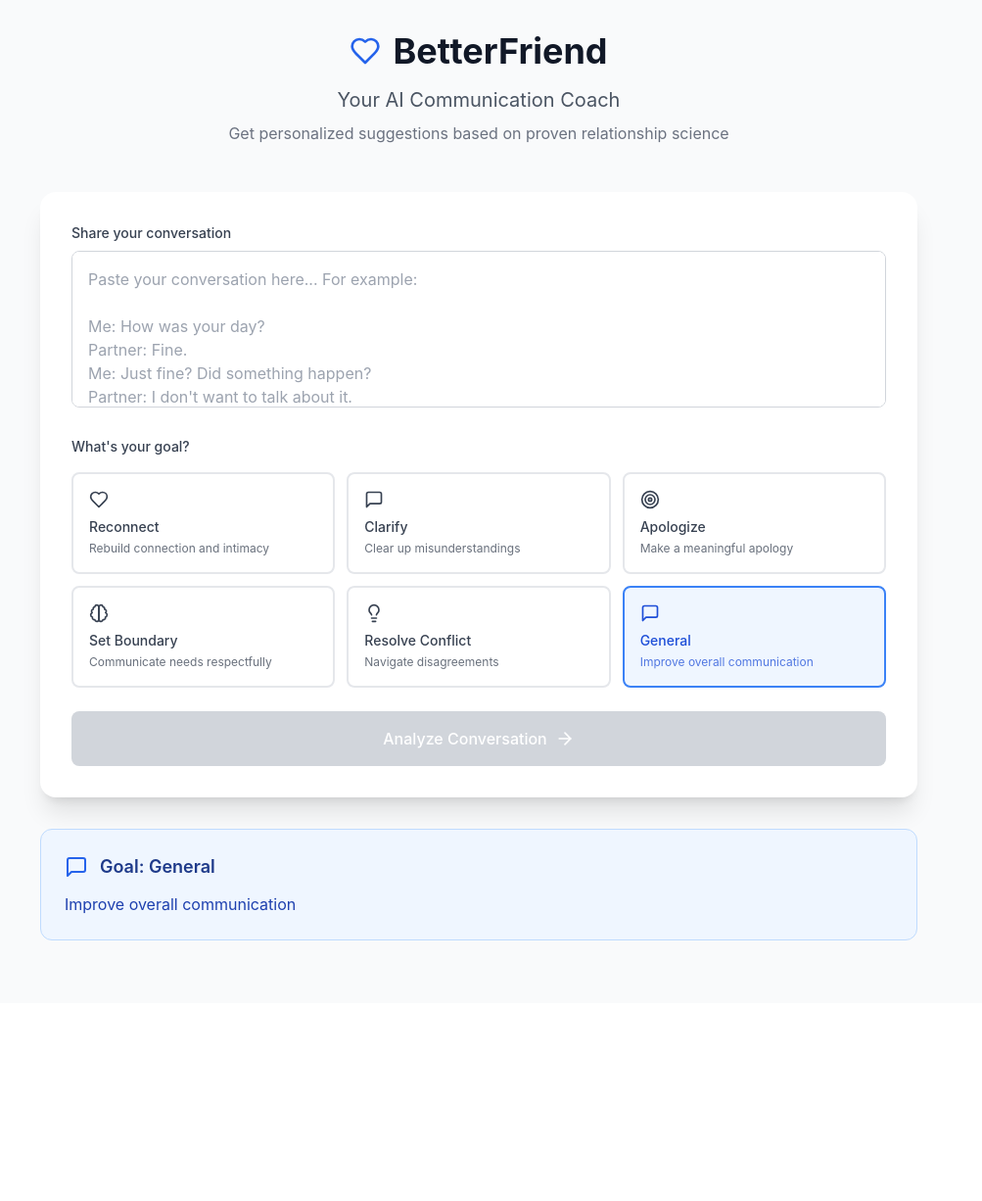
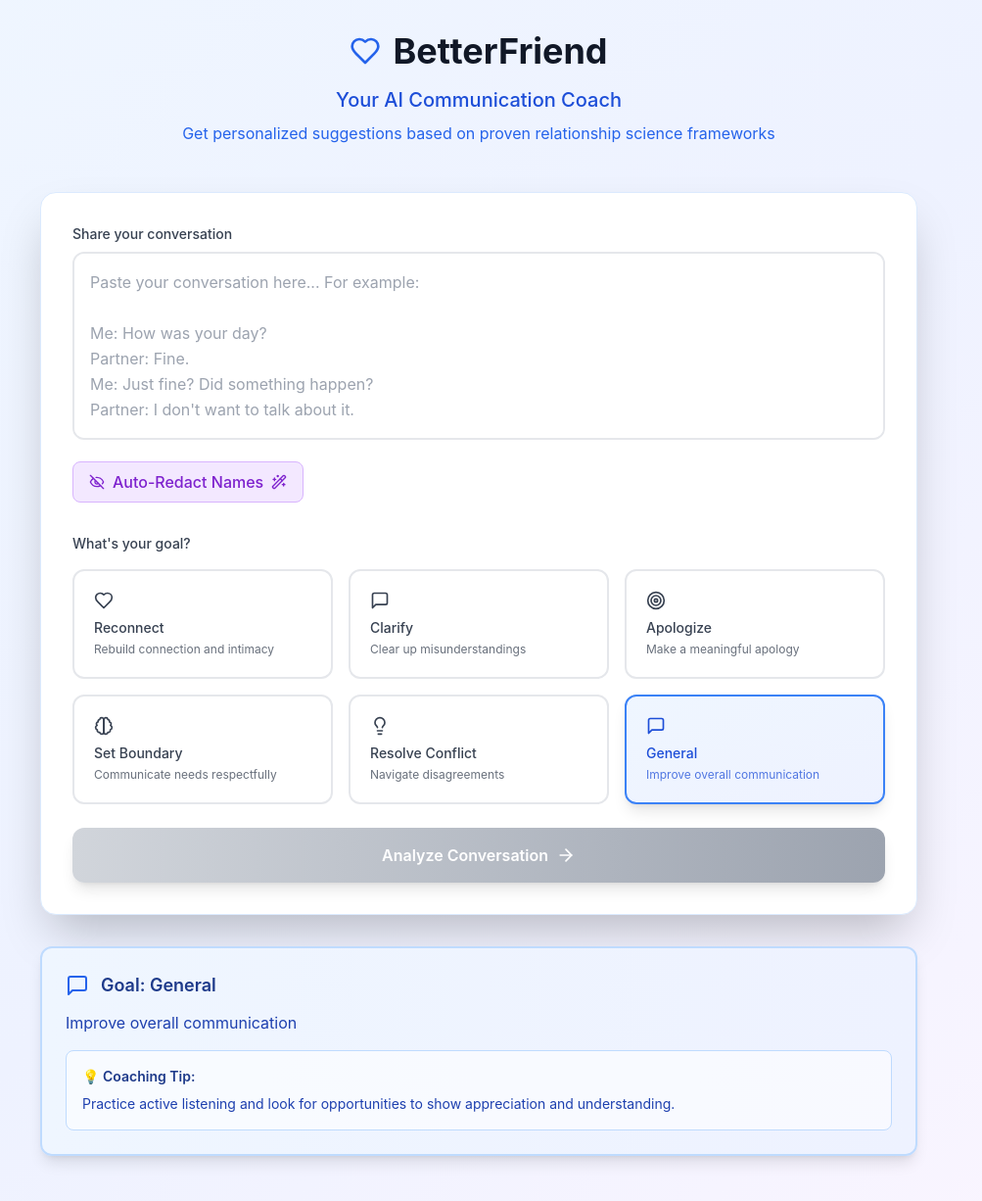
Before and after one commit to judyoh1998/vibecoding, a React (Vite) app: page / in a window 1280 px wide. Shown: the top 1226 px of the page at 98% size, without its empty margins (151-1154 px from the left). Before the commit the page ends 1024 px from the top, so only its background shows below. Built offline with nearby package versions, Linux system fonts and the light colour scheme.

Commit message:
Restore original full BetterFriend UI with all features

```diff
--- a/src/pages/AnalysisPage.tsx
+++ b/src/pages/AnalysisPage.tsx
@@ -1,10 +1,10 @@
 import React, { useState, useEffect } from 'react';
-import { ArrowLeft, Copy, ThumbsUp, ThumbsDown, Lightbulb, Heart, MessageSquare, Target, TrendingUp, Brain, AlertCircle } from 'lucide-react';
+import { ArrowLeft, Copy, ThumbsUp, ThumbsDown, Lightbulb, Heart, MessageSquare, Target, TrendingUp, Brain, AlertCircle, Sparkles, CheckCircle, Star } from 'lucide-react';
 import { Link } from 'react-router-dom';
 import { useStore } from '../store/useStore';
 import InteractiveConversation from '../components/InteractiveConversation';
 import ConversationHighlights from '../components/ConversationHighlights';
-import toast, { Toaster } from 'react-hot-toast';
+import toast from 'react-hot-toast';
 import { analyzeConversation } from '../utils/analysisUtils';
 
 const AnalysisPage = () => {
@@ -15,6 +15,8 @@ const AnalysisPage = () => {
   const [highlights, setHighlights] = useState([]);
   const [interactiveHighlights, setInteractiveHighlights] = useState([]);
   const [parsedMessages, setParsedMessages] = useState([]);
+  const [selectedSuggestion, setSelectedSuggestion] = useState(null);
+  const [copiedSuggestions, setCopiedSuggestions] = useState(new Set());
 
   const getSentimentColor = (score: number) => {
     if (score > 0.3) return 'bg-green-100 text-green-800';
@@ -45,8 +47,16 @@ const AnalysisPage = () => {
     performAnalysis();
   }, []);
 
-  const handleCopySuggestion = (text: string) => {
+  const handleCopySuggestion = (text: string, id: number) => {
     navigator.clipboard.writeText(text);
+    setCopiedSuggestions(prev => new Set([...prev, id]));
+    setTimeout(() => {
+      setCopiedSuggestions(prev => {
+        const newSet = new Set(prev);
+        newSet.delete(id);
+        return newSet;
+      });
+    }, 2000);
     toast.success('Copied to clipboard!');
   };
 
@@ -54,7 +64,7 @@ const AnalysisPage = () => {
     return (
       <div className="min-h-screen pt-8 px-4 sm:px-6 lg:px-8 flex items-center justify-center">
         <div className="text-center">
-          <MessageSquare className="w-16 h-16 text-gray-400 mx-auto mb-4" />
+          <MessageSquare className="w-16 h-16 text-blue-400 mx-auto mb-4" />
           <h2 className="text-xl font-semibold text-gray-900 mb-2">No conversation to analyze</h2>
           <p className="text-gray-600 mb-6">Start by sharing a conversation snippet on the home page.</p>
           <Link
@@ -70,7 +80,7 @@ const AnalysisPage = () => {
   }
 
   return (
-    <div className="min-h-screen pt-8 pb-16 px-4 sm:px-6 lg:px-8">
+    <div className="min-h-screen bg-gradient-to-br from-blue-50 via-indigo-50 to-purple-50 pt-8 pb-16 px-4 sm:px-6 lg:px-8">
       <div className="max-w-6xl mx-auto">
         {/* Header */}
         <div className="flex items-center justify-between mb-8">
@@ -83,7 +93,7 @@ const AnalysisPage = () => {
             </Link>
             <div>
               <h1 className="text-2xl font-bold text-gray-900">Conversation Analysis</h1>
-              <p className="text-gray-600">Goal: <span className="font-medium text-blue-600 capitalize">{currentGoal}</span></p>
+              <p className="text-blue-700">Goal: <span className="font-semibold text-indigo-600 capitalize">{currentGoal}</span></p>
             </div>
           </div>
         </div>
@@ -91,9 +101,9 @@ const AnalysisPage = () => {
         {isAnalyzing ? (
           <div className="flex items-center justify-center py-16">
             <div className="text-center">
-              <div className="w-16 h-16 border-4 border-blue-200 border-t-blue-600 rounded-full animate-spin mx-auto mb-4"></div>
+              <div className="w-16 h-16 border-4 border-indigo-200 border-t-indigo-600 rounded-full animate-spin mx-auto mb-4"></div>
               <h3 className="text-lg font-semibold text-gray-900 mb-2">Analyzing your conversation...</h3>
-              <p className="text-gray-600">Applying communication frameworks and generating suggestions</p>
+              <p className="text-blue-600">Applying communication frameworks and generating personalized suggestions</p>
             </div>
           </div>
         ) : (
@@ -101,6 +111,71 @@ const AnalysisPage = () => {
             <div className="grid lg:grid-cols-3 gap-8">
             {/* Left Side - Conversation with Embedded Analysis */}
             <div className="lg:col-span-2 space-y-6">
+
+              {/* Suggestions Section - Now prominently displayed */}
+              <div className="bg-gradient-to-r from-green-50 to-emerald-50 rounded-2xl p-6 shadow-xl border-2 border-green-200">
+                <div className="flex items-center space-x-3 mb-6">
+                  <div className="p-2 bg-green-100 rounded-lg">
+                    <Lightbulb className="w-6 h-6 text-green-600" />
+                  </div>
+                  <div>
+                    <h3 className="text-xl font-bold text-green-900">Personalized Suggestions</h3>
+                    <p className="text-green-700 text-sm">Based on your goal: <span className="font-semibold capitalize">{currentGoal}</span></p>
+                  </div>
+                </div>
+
+                <div className="grid gap-4">
+                  {suggestions.map((suggestion, index) => (
+                    <div
+                      key={suggestion.id}
+                      className={`p-5 rounded-xl border-2 transition-all duration-300 cursor-pointer ${
+                        selectedSuggestion === suggestion.id
+                          ? 'border-green-400 bg-white shadow-lg transform scale-[1.02]'
+                          : 'border-green-200 bg-white hover:border-green-300 hover:shadow-md'
+                      }`}
+                      onClick={() => setSelectedSuggestion(selectedSuggestion === suggestion.id ? null : suggestion.id)}
+                    >
+                      <div className="flex items-start justify-between mb-3">
+                        <div className="flex items-center space-x-2">
+                          <span className="w-6 h-6 bg-green-100 text-green-700 rounded-full flex items-center justify-center text-sm font-bold">
+                            {index + 1}
+                          </span>
+                          <span className="text-xs font-medium text-green-600 bg-green-100 px-2 py-1 rounded-full">
+                            {suggestion.style}
+                          </span>
+                        </div>
+                        <button
+                          onClick={(e) => {
+                            e.stopPropagation();
+                            handleCopySuggestion(suggestion.text, suggestion.id);
+                          }}
+                          className={`flex items-center space-x-1 px-3 py-1 rounded-lg text-xs font-medium transition-all duration-200 ${
+                            copiedSuggestions.has(suggestion.id)
+                              ? 'bg-green-500 text-white'
+                              : 'bg-green-100 text-green-700 hover:bg-green-200'
+                          }`}
+                        >
+                          {copiedSuggestions.has(suggestion.id) ? (
+                            <>
+                              <CheckCircle className="w-3 h-3" />
+                              <span>Copied!</span>
+                            </>
+                          ) : (
+                            <>
+                              <Copy className="w-3 h-3" />
+                              <span>Copy</span>
+                            </>
+                          )}
+                        </button>
+                      </div>
+                      <p className="text-gray-800 font-medium mb-2 leading-relaxed">"{suggestion.text}"</p>
+                      <p className="text-xs text-gray-600 mb-2">{suggestion.rationale}</p>
+                      <p className="text-xs text-green-600 font-medium">{suggestion.framework}</p>
+                    </div>
+                  ))}
+                </div>
+              </div>
+
               {/* Interactive Conversation */}
               <InteractiveConversation
                 messages={parsedMessages}
@@ -109,7 +184,7 @@ const AnalysisPage = () => {
               />
 
               {/* Embedded Patterns Detected */}
-              <div className="bg-white rounded-xl p-6 shadow-lg">
+              <div className="bg-white rounded-xl p-6 shadow-xl border border-gray-200">
                 <div className="flex items-center space-x-2 mb-4">
                   <Target className="w-5 h-5 text-indigo-500" />
                   <h3 className="text-lg font-semibold text-gray-900">Patterns Detected</h3>
@@ -117,7 +192,7 @@ const AnalysisPage = () => {
 
                 <div className="space-y-2">
                   {analysis.patterns && analysis.patterns.length > 0 ? analysis.patterns.map((pattern: string, index: number) => (
-                    <div key={index} className="flex items-center space-x-3 p-3 bg-indigo-50 rounded-lg">
+                    <div key={index} className="flex items-center space-x-3 p-4 bg-gradient-to-r from-indigo-50 to-purple-50 rounded-lg border border-indigo-200">
                       <TrendingUp className="w-4 h-4 text-indigo-600" />
                       <div className="flex-1">
                         <span className="text-sm font-medium text-indigo-800">{pattern}</span>
@@ -135,7 +210,7 @@ const AnalysisPage = () => {
             {/* Right Side - Analysis Components */}
             <div className="lg:col-span-1 space-y-6">
               {/* Emotional Tone */}
-              <div className="bg-white rounded-xl p-6 shadow-lg">
+              <div className="bg-white rounded-xl p-6 shadow-xl border border-gray-200">
                 <div className="flex items-center space-x-2 mb-4">
                   <Heart className="w-5 h-5 text-pink-500" />
                   <h3 className="text-lg font-semibold text-gray-900">Emotional Tone</h3>
@@ -169,14 +244,14 @@ const AnalysisPage = () => {
               />
 
               {/* Communication Framework with Examples */}
-              <div className="bg-white rounded-xl p-6 shadow-lg">
+              <div className="bg-white rounded-xl p-6 shadow-xl border border-gray-200">
                 <div className="flex items-center space-x-2 mb-4">
                   <Brain className="w-5 h-5 text-purple-500" />
                   <h3 className="text-lg font-semibold text-gray-900">Communication Framework</h3>
                 </div>
 
                 <div className="space-y-4">
-                  <div className="border border-gray-200 rounded-lg p-4">
+                  <div className="border-2 border-blue-200 rounded-xl p-4 bg-gradient-to-r from-blue-50 to-indigo-50">
                     <h4 className="font-medium text-gray-900 mb-3">Nonviolent Communication (NVC)</h4>
                     <div className="space-y-3 text-sm">
                       <div>
@@ -197,7 +272,7 @@ const AnalysisPage = () => {
                     </div>
                   </div>
 
-                  <div className="border border-gray-200 rounded-lg p-4">
+                  <div className="border-2 border-green-200 rounded-xl p-4 bg-gradient-to-r from-green-50 to-emerald-50">
                     <h4 className="font-medium text-gray-900 mb-3">Gottman Method</h4>
                     <div className="grid grid-cols-2 gap-4 text-sm">
                       <div className="text-center">
@@ -213,7 +288,7 @@ const AnalysisPage = () => {
                     </div>
 
                     {/* Gottman Examples */}
-                    <div className="mt-4 p-3 bg-blue-50 rounded-lg border border-blue-200">
+                    <div className="mt-4 p-3 bg-white bg-opacity-60 rounded-lg border border-green-300">
                       <h5 className="font-medium text-blue-900 mb-2">💡 Examples</h5>
                       <div className="space-y-1 text-xs text-blue-800">
                         <p><strong>Bid:</strong> "How was your day?"</p>
@@ -227,7 +302,7 @@ const AnalysisPage = () => {
 
               {/* Risk Assessment */}
               {analysis.risks.length > 0 && (
-                <div className="bg-white rounded-xl p-6 shadow-lg border-l-4 border-orange-500">
+                <div className="bg-white rounded-xl p-6 shadow-xl border-l-4 border-orange-500">
                   <div className="flex items-center space-x-2 mb-4">
                     <AlertCircle className="w-5 h-5 text-orange-500" />
                     <h3 className="text-lg font-semibold text-gray-900">Gentle Reminders</h3>
@@ -247,7 +322,6 @@ const AnalysisPage = () => {
           )
         )}
       </div>
-      <Toaster position="top-right" />
     </div>
   );
 };
--- a/src/pages/HomePage.tsx
+++ b/src/pages/HomePage.tsx
@@ -1,6 +1,6 @@
 import React, { useState } from 'react';
 import { useNavigate } from 'react-router-dom';
-import { MessageSquare, Target, Heart, Brain, ArrowRight, Lightbulb } from 'lucide-react';
+import { MessageSquare, Target, Heart, Brain, ArrowRight, Lightbulb, Eye, EyeOff, Wand2 } from 'lucide-react';
 import { useStore } from '../store/useStore';
 import toast from 'react-hot-toast';
 
@@ -9,6 +9,8 @@ const HomePage = () => {
   const { setCurrentSnippet, setCurrentGoal } = useStore();
   const [snippet, setSnippet] = useState('');
   const [goal, setGoal] = useState('general');
+  const [isRedacted, setIsRedacted] = useState(false);
+  const [originalSnippet, setOriginalSnippet] = useState('');
 
   const goals = [
     { id: 'reconnect', label: 'Reconnect', icon: Heart, description: 'Rebuild connection and intimacy' },
@@ -18,6 +20,67 @@ const HomePage = () => {
     { id: 'conflict', label: 'Resolve Conflict', icon: Lightbulb, description: 'Navigate disagreements' },
     { id: 'general', label: 'General', icon: MessageSquare, description: 'Improve overall communication' }
   ];
+
+  const autoRedact = () => {
+    if (isRedacted) {
+      // Restore original
+      setSnippet(originalSnippet);
+      setIsRedacted(false);
+      toast.success('Names restored');
+      return;
+    }
+
+    if (!snippet.trim()) {
+      toast.error('Please enter a conversation first');
+      return;
+    }
+
+    setOriginalSnippet(snippet);
+
+    // Common names to redact
+    const commonNames = [
+      'John', 'Jane', 'Mike', 'Sarah', 'David', 'Lisa', 'Chris', 'Amy', 'Tom', 'Emma',
+      'Alex', 'Jessica', 'Ryan', 'Ashley', 'Kevin', 'Michelle', 'Brian', 'Amanda', 'Steve', 'Jennifer',
+      'Mark', 'Nicole', 'Paul', 'Stephanie', 'Matt', 'Rachel', 'Dan', 'Lauren', 'Josh', 'Megan',
+      'Adam', 'Samantha', 'Ben', 'Katie', 'Jake', 'Hannah', 'Tyler', 'Brittany', 'Sean', 'Courtney'
+    ];
+
+    let redactedText = snippet;
+    const foundNames = new Set();
+
+    // Find names in the text
+    commonNames.forEach(name => {
+      const regex = new RegExp(`\\b${name}\\b`, 'gi');
+      if (regex.test(redactedText)) {
+        foundNames.add(name.toLowerCase());
+      }
+    });
+
+    // Replace names with generic alternatives
+    const replacements = ['Person A', 'Person B', 'Person C', 'Person D', 'Person E'];
+    let replacementIndex = 0;
+
+    foundNames.forEach(name => {
+      if (replacementIndex < replacements.length) {
+        const regex = new RegExp(`\\b${name}\\b`, 'gi');
+        redactedText = redactedText.replace(regex, replacements[replacementIndex]);
+        replacementIndex++;
+      }
+    });
+
+    // Also look for potential names in speaker patterns (Name:)
+    const speakerPattern = /^([A-Z][a-z]+):/gm;
+    const speakers = [...redactedText.matchAll(speakerPattern)];
+    speakers.forEach((match, index) => {
+      if (index < replacements.length) {
+        redactedText = redactedText.replace(new RegExp(`^${match[1]}:`, 'gm'), `${replacements[index]}:`);
+      }
+    });
+
+    setSnippet(redactedText);
+    setIsRedacted(true);
+    toast.success(`Names redacted for privacy`);
+  };
 
   const handleAnalyze = () => {
     if (!snippet.trim()) {
@@ -33,7 +96,7 @@ const HomePage = () => {
   const selectedGoal = goals.find(g => g.id === goal);
 
   return (
-    <div className="min-h-screen pt-8 pb-16 px-4 sm:px-6 lg:px-8">
+    <div className="min-h-screen bg-gradient-to-br from-blue-50 via-indigo-50 to-purple-50 pt-8 pb-16 px-4 sm:px-6 lg:px-8">
       <div className="max-w-4xl mx-auto">
         {/* Header */}
         <div className="text-center mb-12">
@@ -41,15 +104,15 @@ const HomePage = () => {
             <Heart className="w-8 h-8 text-blue-600" />
             <h1 className="text-4xl font-bold text-gray-900">BetterFriend</h1>
           </div>
-          <p className="text-xl text-gray-600 mb-2">Your AI Communication Coach</p>
-          <p className="text-gray-500">
-            Get personalized suggestions based on proven relationship science
+          <p className="text-xl text-blue-700 mb-2 font-medium">Your AI Communication Coach</p>
+          <p className="text-blue-600">
+            Get personalized suggestions based on proven relationship science frameworks
           </p>
         </div>
 
         {/* Main Form */}
-        <div className="bg-white rounded-2xl shadow-xl p-8 mb-8">
-          <div className="mb-6">
+        <div className="bg-white rounded-2xl shadow-2xl p-8 mb-8 border border-blue-100">
+          <div className="mb-8">
             <label htmlFor="snippet" className="block text-sm font-medium text-gray-700 mb-2">
               Share your conversation
             </label>
@@ -57,26 +120,42 @@ const HomePage = () => {
               id="snippet"
               value={snippet}
               onChange={(e) => setSnippet(e.target.value)}
-              placeholder="Paste your conversation here... For example:&#10;&#10;Me: How was your day?&#10;Partner: Fine.&#10;Me: Just fine? Did something happen?&#10;Partner: I don't want to talk about it."
-              className="w-full h-40 p-4 border border-gray-300 rounded-lg focus:ring-2 focus:ring-blue-500 focus:border-transparent resize-none"
+              placeholder="Paste your conversation here... For example:&#10;&#10;Me: How was your day?&#10;Partner: Fine.&#10;Me: Just fine? Did something happen?&#10;Partner: I don't want to talk about it.&#10;&#10;💡 Tip: Use 'Speaker: message' format for best results"
+              className="w-full h-48 p-4 border-2 border-gray-200 rounded-xl focus:ring-3 focus:ring-blue-500 focus:border-blue-500 resize-none transition-all duration-200 text-gray-800 leading-relaxed"
             />
+
+            {/* Auto-redact button */}
+            <div className="mt-4 flex items-center justify-between">
+              <button
+                onClick={autoRedact}
+                className={`flex items-center space-x-2 px-4 py-2 rounded-lg font-medium transition-all duration-200 ${
+                  isRedacted
+                    ? 'bg-green-100 text-green-700 hover:bg-green-200 border border-green-300'
+                    : 'bg-purple-100 text-purple-700 hover:bg-purple-200 border border-purple-300'
+                }`}
+              >
+                {isRedacted ? <Eye className="w-4 h-4" /> : <EyeOff className="w-4 h-4" />}
+                <span>{isRedacted ? 'Show Real Names' : 'Auto-Redact Names'}</span>
+                <Wand2 className="w-4 h-4" />
+              </button>
+            </div>
           </div>
 
           <div className="mb-6">
             <label className="block text-sm font-medium text-gray-700 mb-4">
               What's your goal?
             </label>
-            <div className="grid grid-cols-2 md:grid-cols-3 gap-3">
+            <div className="grid grid-cols-2 md:grid-cols-3 gap-4">
               {goals.map((goalOption) => {
                 const Icon = goalOption.icon;
                 return (
                   <button
                     key={goalOption.id}
                     onClick={() => setGoal(goalOption.id)}
-                    className={`p-4 rounded-lg border-2 transition-all duration-200 text-left ${
+                    className={`p-5 rounded-xl border-2 transition-all duration-300 text-left hover:shadow-lg transform hover:-translate-y-1 ${
                       goal === goalOption.id
-                        ? 'border-blue-500 bg-blue-50 text-blue-700'
-                        : 'border-gray-200 hover:border-gray-300 text-gray-700'
+                        ? 'border-blue-500 bg-gradient-to-br from-blue-50 to-indigo-50 text-blue-700 shadow-lg'
+                        : 'border-gray-200 hover:border-blue-300 text-gray-700 bg-white hover:bg-blue-50'
                     }`}
                   >
                     <Icon className="w-5 h-5 mb-2" />
@@ -91,7 +170,7 @@ const HomePage = () => {
           <button
             onClick={handleAnalyze}
             disabled={!snippet.trim()}
-            className="w-full bg-blue-600 text-white py-4 px-6 rounded-lg font-medium hover:bg-blue-700 disabled:bg-gray-300 disabled:cursor-not-allowed transition-colors duration-200 flex items-center justify-center space-x-2"
+            className="w-full bg-gradient-to-r from-blue-600 to-indigo-600 text-white py-4 px-6 rounded-xl font-semibold hover:from-blue-700 hover:to-indigo-700 disabled:from-gray-300 disabled:to-gray-400 disabled:cursor-not-allowed transition-all duration-300 flex items-center justify-center space-x-2 shadow-lg hover:shadow-xl transform hover:-translate-y-0.5"
           >
             <span>Analyze Conversation</span>
             <ArrowRight className="w-5 h-5" />
@@ -100,7 +179,7 @@ const HomePage = () => {
 
         {/* Selected Goal Info */}
         {selectedGoal && (
-          <div className="bg-blue-50 rounded-xl p-6 border border-blue-200">
+          <div className="bg-gradient-to-r from-blue-50 to-indigo-50 rounded-xl p-6 border-2 border-blue-200 shadow-lg">
             <div className="flex items-center space-x-3 mb-3">
               <selectedGoal.icon className="w-6 h-6 text-blue-600" />
               <h3 className="text-lg font-semibold text-blue-900">
@@ -108,6 +187,19 @@ const HomePage = () => {
               </h3>
             </div>
             <p className="text-blue-800">{selectedGoal.description}</p>
+
+            {/* Goal-specific tips */}
+            <div className="mt-4 p-4 bg-white bg-opacity-60 rounded-lg border border-blue-200">
+              <h4 className="text-sm font-semibold text-blue-900 mb-2">💡 Coaching Tip:</h4>
+              <p className="text-sm text-blue-800">
+                {goal === 'reconnect' && "Focus on expressing care and creating emotional safety. Ask open-ended questions about their feelings."}
+                {goal === 'clarify' && "Use phrases like 'Help me understand' and reflect back what you heard to ensure clarity."}
+                {goal === 'apologize' && "Take specific responsibility without making excuses. Focus on the impact of your actions."}
+                {goal === 'boundary' && "Use 'I' statements to express your needs clearly while maintaining respect for the relationship."}
+                {goal === 'conflict' && "Stay curious about their perspective and look for shared values you both care about."}
+                {goal === 'general' && "Practice active listening and look for opportunities to show appreciation and understanding."}
+              </p>
+            </div>
           </div>
         )}
       </div>
```
Also changed, not shown: src/components/InteractiveConversation.tsx (+10 -10 lines), src/main.tsx (+8 -2 lines).
